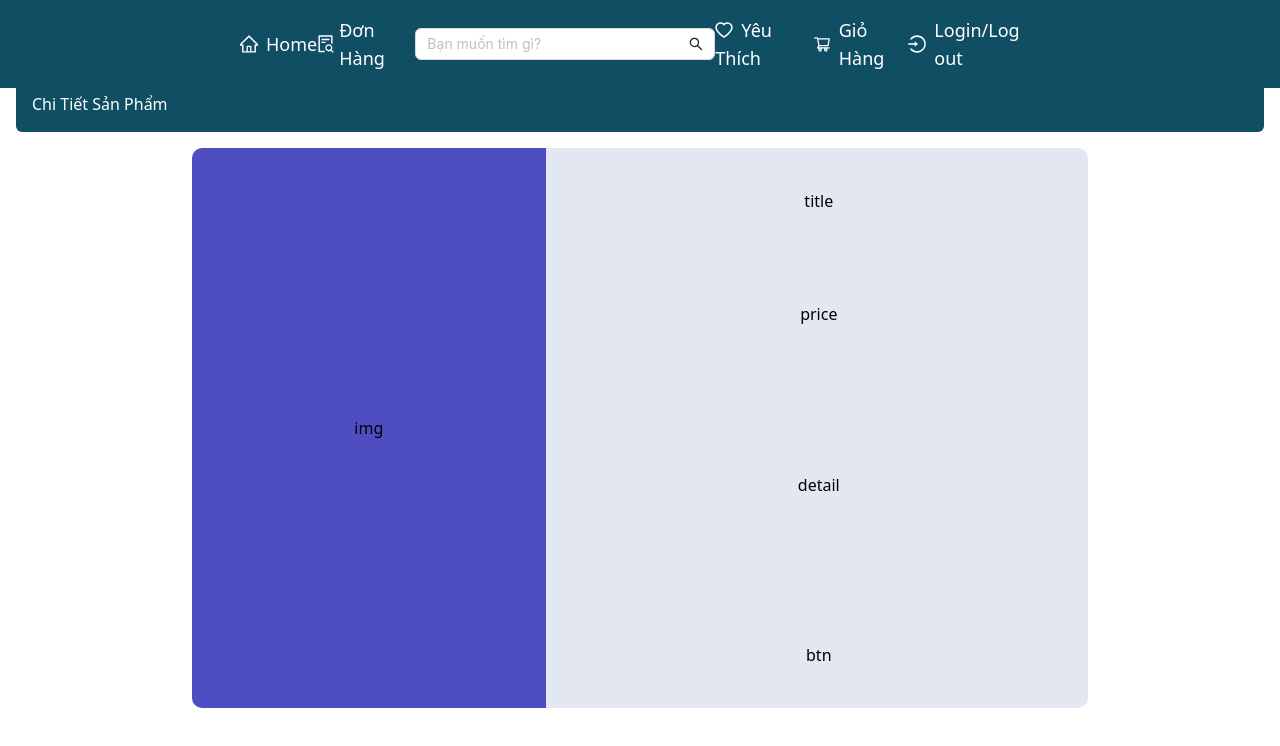
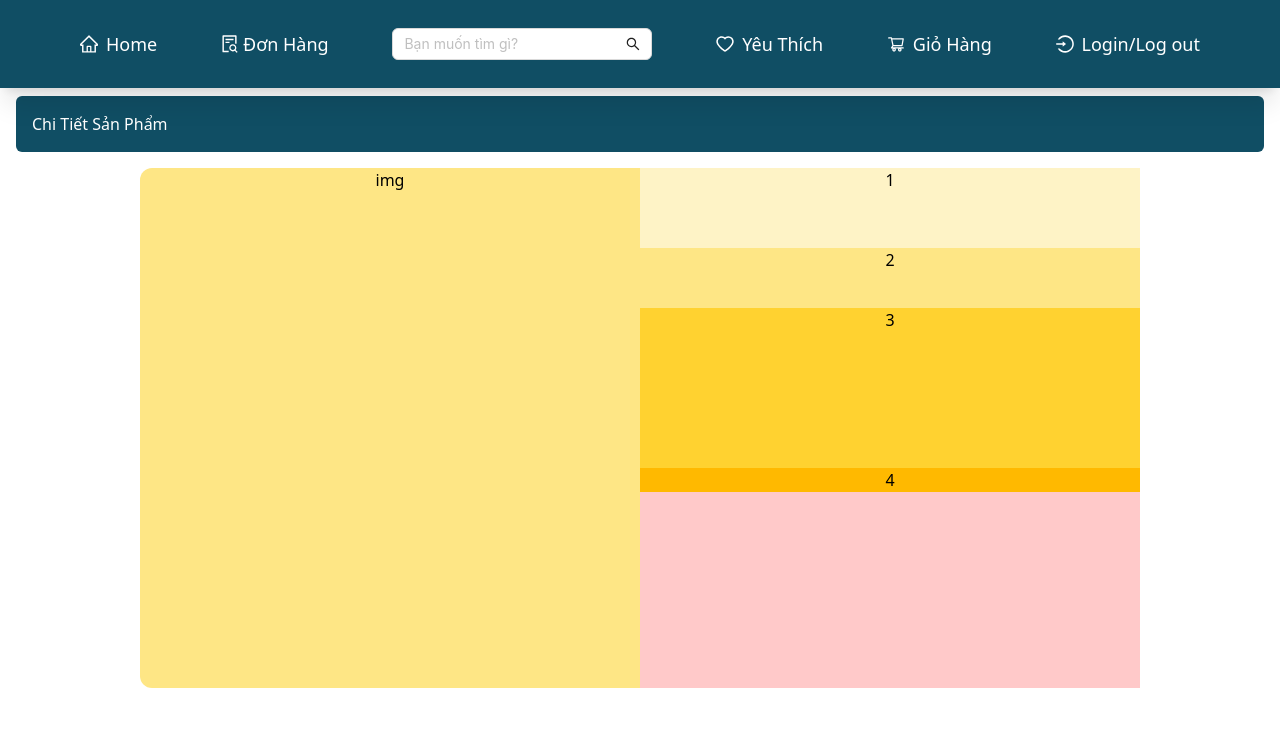
Before and after one commit to ManhThang191/E-Ecommerce-Mini, a Next.js app: page /Detail/1 in a window 1280 px wide. Shown: the top 746 px of the page. Built offline with nearby package versions, Linux system fonts and the light colour scheme.

Commit message:
[Fix]: Bug css overide tailwind

```diff
--- a/package.json
+++ b/package.json
@@ -14,14 +14,16 @@
     "axios": "^1.8.4",
     "next": "15.2.3",
     "react": "^19.0.0",
-    "react-dom": "^19.0.0"
+    "react-dom": "^19.0.0",
+    "react-router-dom": "^7.4.0"
   },
   "devDependencies": {
     "@eslint/eslintrc": "^3",
-    "@tailwindcss/postcss": "^4",
+    "@tailwindcss/postcss": "^4.0.15",
     "@types/node": "^20",
     "@types/react": "^19",
     "@types/react-dom": "^19",
+    "@types/react-router-dom": "^5.3.3",
     "autoprefixer": "^10.4.21",
     "eslint": "^9",
     "eslint-config-next": "15.2.3",
--- /dev/null
+++ b/src/app/Detail/[id]/ShowDetail.tsx
@@ -0,0 +1,43 @@
+import React from 'react'
+import { useParams } from 'react-router-dom';
+import axios from 'axios';
+import { useEffect, useState } from 'react';
+import CardDetail from '@/components/CardDetail/CardDetail';
+
+
+function ShowDetail() {
+
+    const { id } = useParams();
+    const productID = parseInt(id, 10);
+
+    const [products, setProducts] = useState([]);
+    const urlAPI = 'https://fakestoreapi.com/products';
+
+    useEffect(() => {
+        axios.get(urlAPI)
+            .then((response) => setProducts(response.data))
+            .catch((error) => console.error("Error fetching data:", error));
+    }, []);
+
+    // const productDetail = products.find((product) => product.id === productID);
+
+  return (
+    <>
+        {products.find((product) => product.id === productID) ? (
+            <CardDetail
+                id={products.id}
+                title={products.title}
+                price={product.price}
+                image={product.image}
+                description={product.description}
+                category={product.category}
+                rating={product.rating}
+            />
+        ) : (
+            <p>Product not found</p>
+        )}
+    </>
+  )
+}
+
+export default ShowDetail
--- a/src/app/Detail/[id]/page.css
+++ /dev/null
@@ -1,55 +0,0 @@
-
-.parent {
-    display: grid;
-    grid-template-columns: repeat(5, 1fr);
-    grid-template-rows: repeat(5, 1fr);
-    gap: 8px;
-    background: #e2e7f2;
-    /* justify-content: center; */
-    align-items: center;
-    text-align: center;
-    border-radius: 10px;
-    overflow: hidden;
-}
-
-.grid{
-    width: 150%;
-    height: 100%;
-    align-items: center;
-}
-.img {
-    grid-column: span 2 / span 2;
-    grid-row: span 5 / span 5;
-    background: #4e4ec2;
-    margin: auto;
-    width: 100%;
-    height: 100%;
-    object-fit: cover;
-    align-items: center;
-}
-
-.title {
-    grid-column: span 2 / span 2;
-    grid-column-start: 3;
-    /* background: #af9b9b; */
-
-}
-
-.price {
-    grid-column: span 2 / span 2;
-    grid-column-start: 3;
-    grid-row-start: 2;
-}
-
- .detail {
-    grid-column: span 2 / span 2;
-    grid-row: span 2 / span 2;
-    grid-column-start: 3;
-    grid-row-start: 3;
-}
-
-.btn {
-    grid-column: span 2 / span 2;
-    grid-column-start: 3;
-    grid-row-start: 5;
-}
--- a/src/app/Detail/[id]/page.tsx
+++ b/src/app/Detail/[id]/page.tsx
@@ -1,32 +1,16 @@
-import React from 'react'
-import DetailPage from '@/components/DetailPage/DetailPage'
+"use client";
+import React,{} from 'react'
+// import DetailPage from '@/components/DetailPage/DetailPage'
 // import Card from '@/components/Card/Card'
-import '@/app/Detail/[id]/page.css'
+import CardDetail from '@/components/CardDetail/CardDetail'
 
 
-function page({id :number, Card : Card}) {
+function page() {
 
 
   return (
     <>
-        <DetailPage name = {'Chi Tiết Sản Phẩm'} />
-
-        <div className='parent'
-            style={{
-            width: '70%',
-            height: '70vh',
-            // backgroundColor: 'gray',
-            display: 'grid',
-            margin: 'auto',
-            borderRadius: '10px',
-        }}  >
-            <div className='grid img'>img</div>
-            <div className='grid title'>title</div>
-            <div className='grid price'>price</div>
-            <div className='grid detail'>detail</div>
-            <div className='grid btn'>btn</div>
-
-        </div>
+      <CardDetail />
     </>
   )
 }
--- a/src/app/context/Context.tsx
+++ /dev/null
@@ -1,40 +0,0 @@
-import React, { createContext, useState, useEffect, ReactNode } from 'react';
-
-// Định nghĩa cấu trúc của đối tượng Product
-interface Product {
-    id: number;
-    title: string;
-    price: number;
-    description: string;
-    category: string;
-    image: string;
-}
-
-// Định nghĩa cấu trúc của giá trị context
-interface ProductContextType {
-    products: Product[];
-}
-
-// Tạo một context với giá trị khởi tạo là undefined
-export const ProductContext = createContext<ProductContextType | undefined>(undefined);
-
-// Định nghĩa component ProductProvider
-export const ProductProvider: React.FC<{ children: ReactNode }> = ({ children }) => {
-    // State để lưu danh sách sản phẩm
-    const [products, setProducts] = useState<Product[]>([]);
-
-    // Lấy danh sách sản phẩm từ API khi component được mount
-    useEffect(() => {
-        fetch('https://fakestoreapi.com/products')
-            .then(response => response.json())
-            .then(data => setProducts(data))
-            .catch(error => console.error('Error fetching products:', error));
-    }, []);
-
-    // Cung cấp state products cho context
-    return (
-        <ProductContext.Provider value={{ products }}>
-            {children}
-        </ProductContext.Provider>
-    );
-};
--- a/src/app/context/ProductList.tsx
+++ b/src/app/context/ProductList.tsx
@@ -3,6 +3,7 @@ import { useEffect, useState } from "react";
 import Card from "@/components/Card/Card";
 import DetailPage from "@/components/DetailPage/DetailPage";
 import axios from 'axios';
+// import { useSearchParams } from "react-router-dom";
 
 const ProductList = () => {
   const [products, setProducts] = useState([]);
@@ -14,6 +15,8 @@ const ProductList = () => {
       .catch((error) => console.error("Error fetching data:", error));
   }, []);
 
+  console.log(products)
+
   return (
     <>
       <DetailPage name = {'Sản Phẩm'} />
@@ -24,8 +27,11 @@ const ProductList = () => {
             description={product.description}
             rating={product.rating}
             category={product.category}
+
           />
         ))}
+
+
       </div>
     </>
   );
--- /dev/null
+++ b/src/components/CardDetail/CardDetail.tsx
@@ -0,0 +1,52 @@
+import React from 'react'
+// import { useParams } from 'next/navigation';
+import DetailPage from '@/components/DetailPage/DetailPage';
+// import axios from 'axios';
+// import { useEffect, useState } from 'react';
+// import Image from 'next/image';
+
+
+interface CardProps {
+    id: number;
+    title: string;
+    price: number;
+    image: string;
+    description: string;
+    category: string;
+    rating: {
+        rate: number;
+        count: number;
+    };
+
+}
+
+
+function CardDetail({ id, title, price, image, description, category, rating }: CardProps) {
+
+    return (
+        <>
+            <DetailPage name={'Chi Tiết Sản Phẩm' } />
+            <div className='m-auto w-250 h-130 bg-amber-200 flex text-center rounded-xl'
+
+            >
+                <div className='flex-1 w-full h-full '>
+                    img
+
+                </div>
+                <div className='flex-1 flex-col w-full h-full bg-red-200'>
+                    <div className='bg-amber-100 flex-1 min-h-20'>1 {title}</div>
+                    <div className='bg-amber-200 flex-3 min-h-15'>2</div>
+                    <div className='bg-amber-300 flex-2 min-h-40'>3</div>
+                    <div className='bg-amber-400 flex-1'>4</div>
+                </div>
+
+            </div>
+
+        </>
+
+    )
+}
+
+
+
+export default CardDetail
--- a/src/components/sidebar/Sidebar.tsx
+++ b/src/components/sidebar/Sidebar.tsx
@@ -2,8 +2,7 @@
 import React from 'react'
 // import 'antd' from 'antd'
 import { ShoppingCartOutlined, FileSearchOutlined, HeartOutlined, HomeOutlined, SearchOutlined, LoginOutlined } from '@ant-design/icons'
-import { Input } from 'antd'
-import './sidebar.css'
+import { Input } from 'antd';
 import Link from "next/link";
 
 
@@ -11,32 +10,29 @@ import Link from "next/link";
 function sidebar() {
 
 
-
     return (
         <>
-            <div style={{
-                width: '100%',
-                height: '60px',
-            }}></div>
-            <nav className='p-4 pl-60 pr-60 text-2xl bg-cyan-900 text-white fixed top-0 left-0 right-0 z-50 align-middle w-full ' >
-                <ul className='list-none flex justify-between items-center'>
+            <div className='w-full h-20'
+
+            ></div>
+            <nav className='p-7 pl-20 pr-20 text-2xl bg-cyan-900 text-white fixed top-0 left-0 right-0 z-50 w-full shadow-xl'>
+                <ul className='list-none flex flex-wrap justify-between items-center'>
 
                     <Link href={'/'}>
-                        <li><div className='text-lg flex items-center'> <HomeOutlined className='mr-2' />Home</div> </li>
+                        <li><div className='text-lg flex items-center hover:text-amber-400'> <HomeOutlined className='mr-2' />Home</div> </li>
                     </Link>
                     <li><a href="#" className='text-lg flex items-center'>
                         <FileSearchOutlined className='mr-1' />Đơn Hàng
                     </a> </li>
-                    <li className="relative flex items-center">
-                        <Input style={{ width: '300px' }} suffix={<SearchOutlined />} placeholder='Bạn muốn tìm gì?' />
+
+                    <li className="relative flex items-center w-full md:w-auto">
+                        <Input className='w-full md:w-72' suffix={<SearchOutlined />} placeholder='Bạn muốn tìm gì?' />
                     </li>
 
                     <Link href={'/ProductFav'}>
-                        <li className='text-lg flex items-center'><div><HeartOutlined className='mr-2' />Yêu Thích</div></li>
+                        <li ><div className='text-lg flex items-center hover:text-amber-400'><HeartOutlined className='mr-2' />Yêu Thích</div></li>
                     </Link>
 
-
-                    {/* <li className='text-lg flex items-center'><a href="#"><HeartOutlined className='mr-2' />Yêu Thích</a></li> */}
                     <li><a href="#" className='text-lg flex items-center'> <ShoppingCartOutlined className='mr-2' />Giỏ Hàng</a> </li>
                     <li><a href="#" className='text-lg flex items-center'><LoginOutlined className='mr-2' />Login/Log out</a> </li>
                 </ul>
--- a/src/components/sidebar/sidebar.css
+++ /dev/null
@@ -1,3 +0,0 @@
-li div:hover{
-    color: rgb(248, 215, 171);
-}
```
Also changed, not shown: src/app/page.tsx (+7 -1 lines), src/components/Card/Card.css (deleted, +0 -28 lines), src/components/Card/Card.tsx (+37 -93 lines), 1 other file (tests, documents, lock files or other folders).
